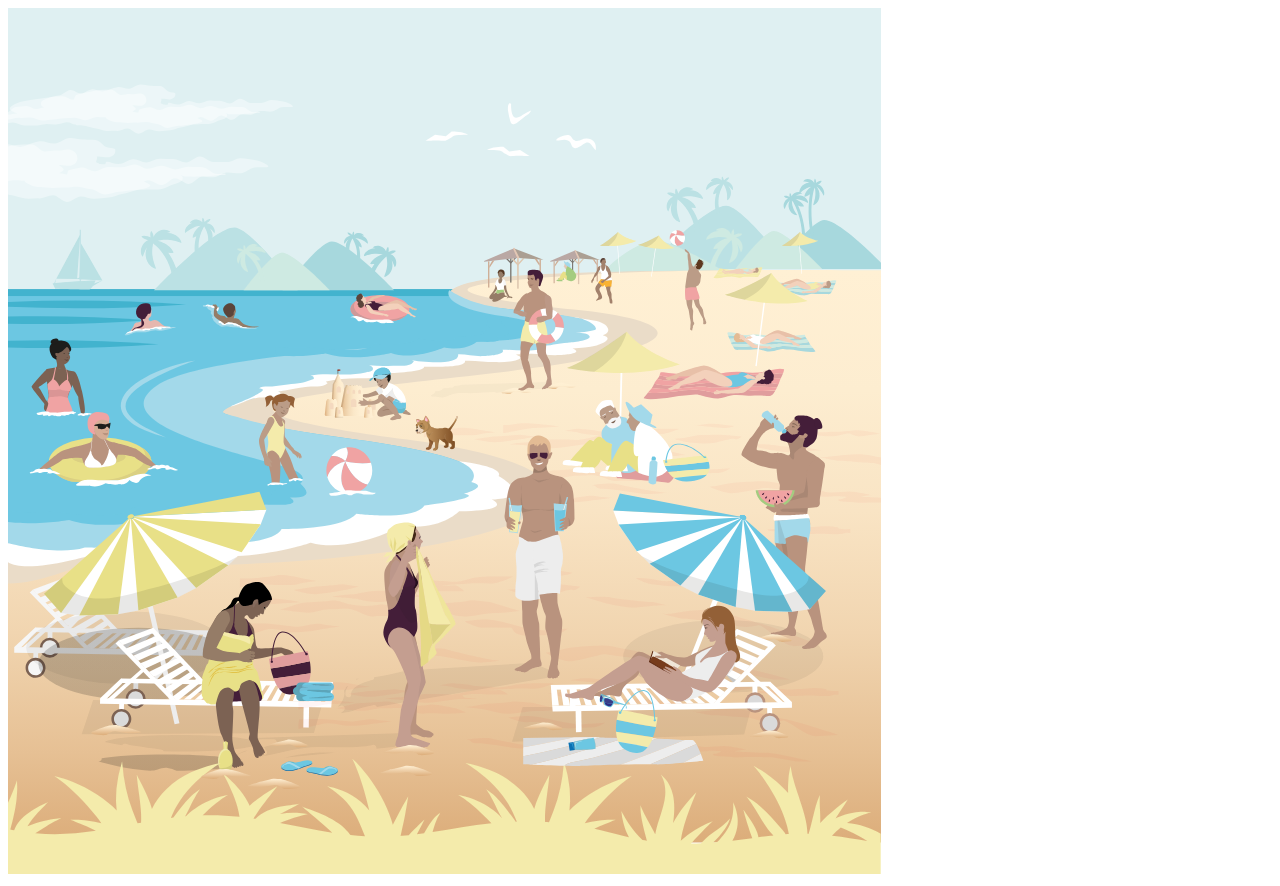
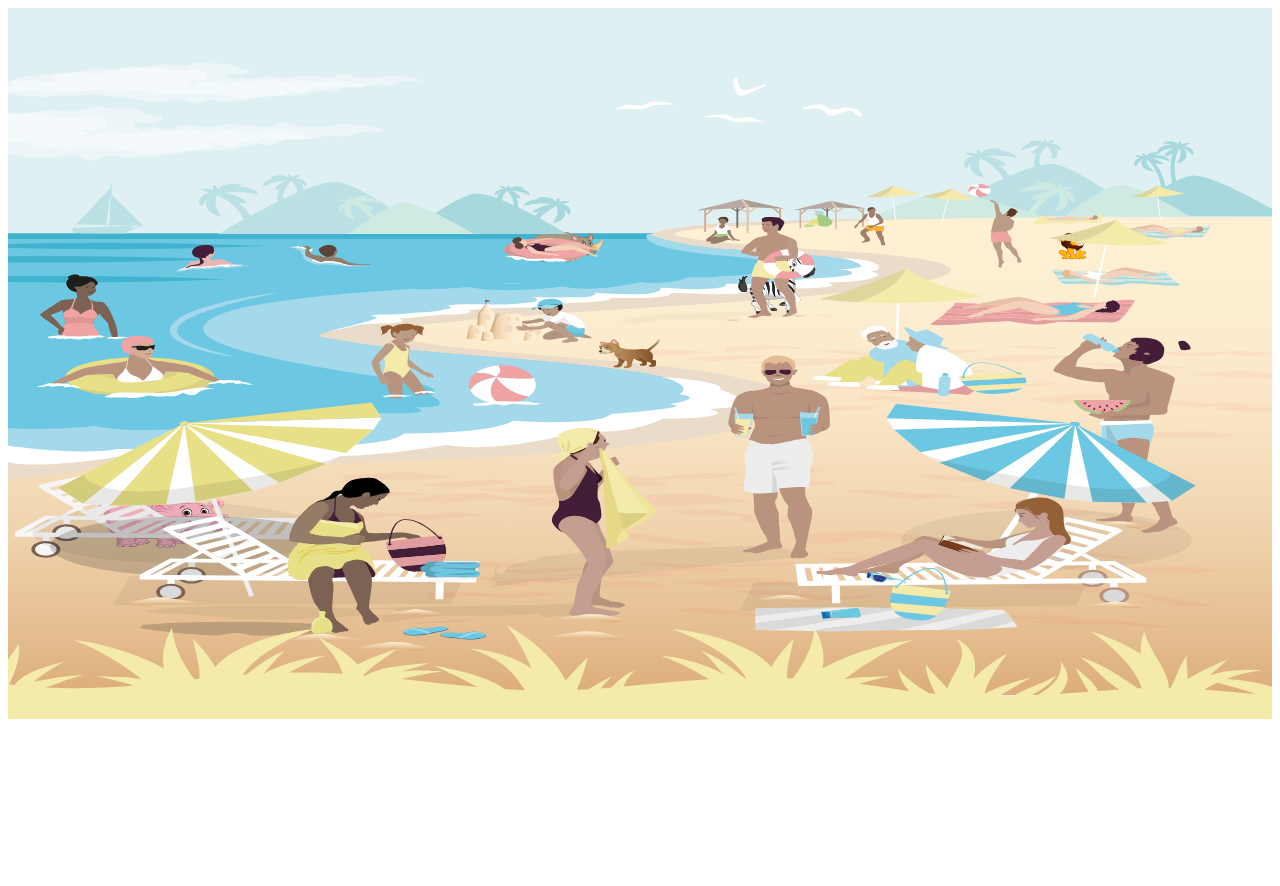
Before and after one commit to hripple46/Photo-Tagging, a plain HTML site: page index.html in a window 1280 px wide. After the commit the page ends 800 px from the top, so only its background shows below. Drawn offline with Linux system fonts and the light colour scheme.

Commit message:
final pic added

```diff
--- a/index.html
+++ b/index.html
@@ -5,9 +5,10 @@
     <meta http-equiv="X-UA-Compatible" content="IE=edge" />
     <meta name="viewport" content="width=device-width, initial-scale=1.0" />
     <link rel="stylesheet" href="style.css" />
+    <script src="app.js"></script>
     <title>Document</title>
   </head>
   <body>
-    <img src="./assets/images/beach-7342316.svg" />
+    <img src="./assets/images/photo-tagging-3.svg" />
   </body>
 </html>
--- a/style.css
+++ b/style.css
@@ -1,4 +1,9 @@
+html {
+  height: 100%;
+  width: 100%;
+}
+
 img {
-  height: 100%;
-  width: auto;
+  width: 100%;
+  height: auto;
 }
```
Also changed, not shown: assets/images/beach-7342316.svg (deleted), assets/images/photo-tagging-3.svg (added).
